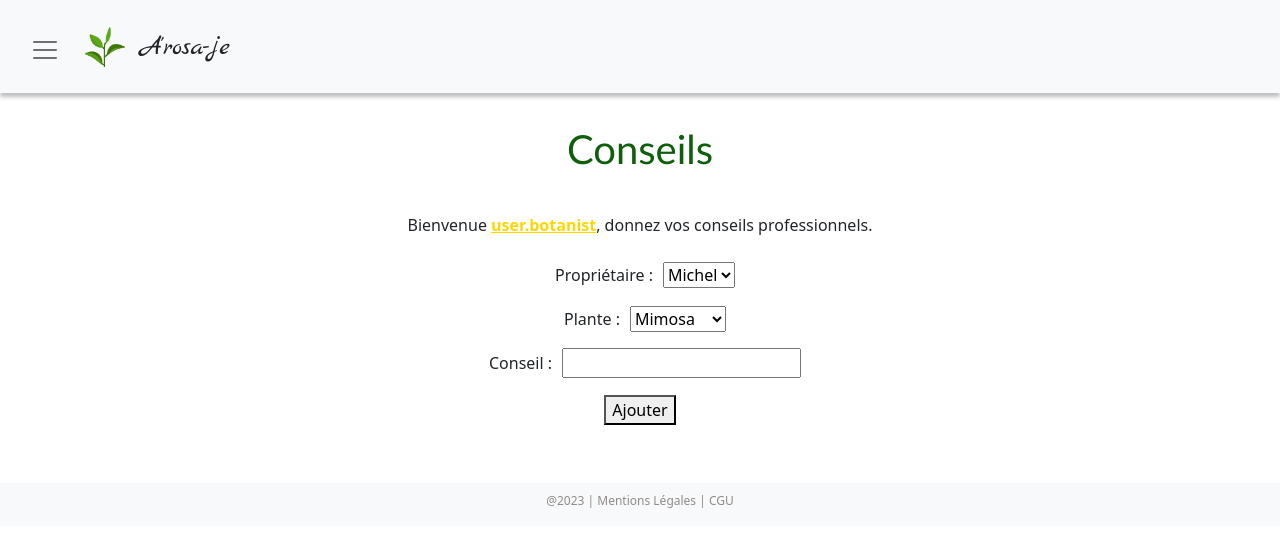
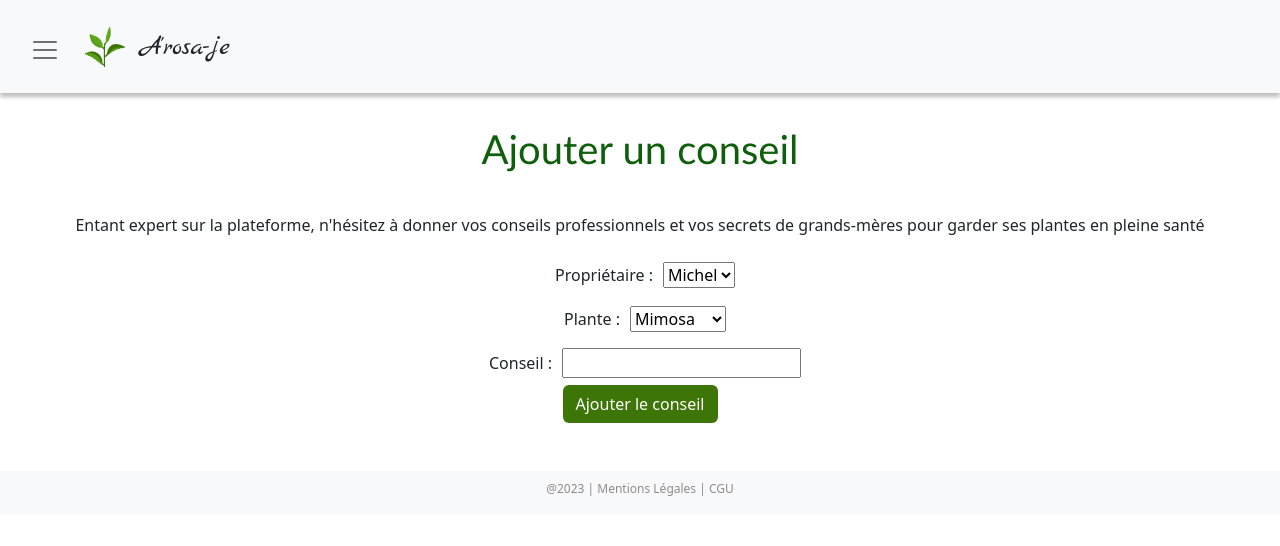
Before and after one commit to mayyyyyl/mspr-app, a Vue app: page /ajouter_conseil in a window 1280 px wide. Shown: the top 546 px of the page. Built offline with nearby package versions, Linux system fonts and the light colour scheme.

Commit message:
ajout texte + bouton sur la page ajout conseil

```diff
--- a/src/views/AddCommentView.vue
+++ b/src/views/AddCommentView.vue
@@ -1,7 +1,7 @@
 <template>
     <div class="home">
-      <h1>Conseils</h1>
-      <p class="text-center">Bienvenue <span class="user-bota">user.botanist</span>, donnez vos conseils professionnels.</p>
+      <h1>Ajouter un conseil</h1>
+      <p class="text-center">Entant expert sur la plateforme, n'hésitez à donner vos conseils professionnels et vos secrets de grands-mères pour garder ses plantes en pleine santé</p>
     </div>
 
     <form class="text-center" action="">
@@ -21,7 +21,7 @@
       <input type="text" name="conseil" id="conseil">
       <br>
 
-      <button class=" margin" type="submit">Ajouter</button>
+      <button class="btn btn_green" type="submit">Ajouter le conseil</button>
 
 
     </form>
@@ -70,12 +70,15 @@
   .text-center {
     text-align: center;
   }
-  .user-bota {
-    color: gold;
-    font-weight: bold;
-    text-decoration: underline;
-  }
   .margin {
     margin: 10px;
   }
+  .btn_green {
+  background-color: #3d7606;
+  color: white;
+  }
+  .btn_green:hover {
+  background-color: #d0f6ac;
+  color: #0e5e0b;
+  }
   </style>
```
